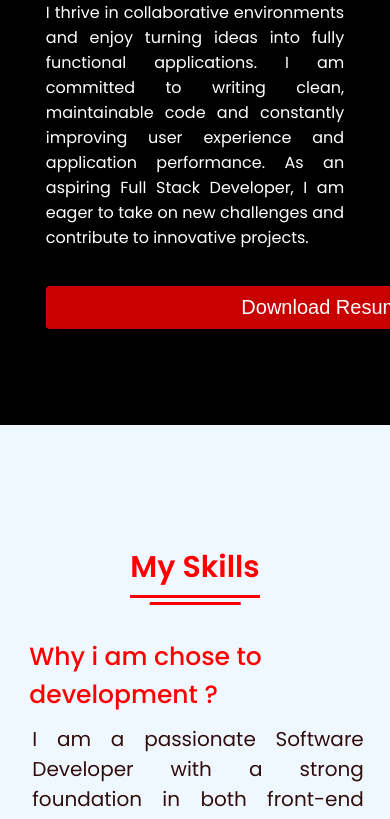
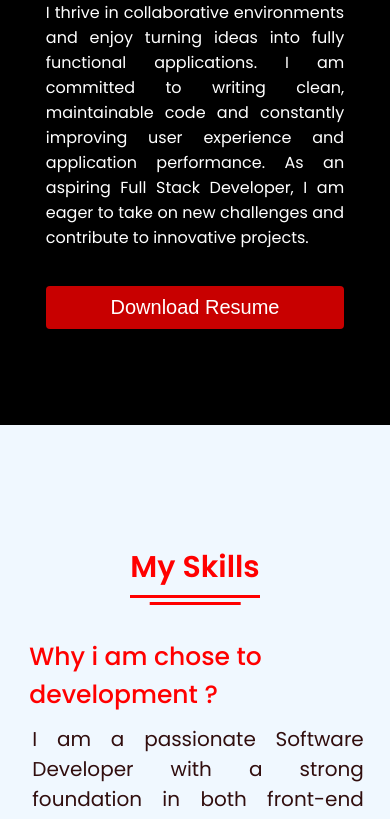
Before and after one commit to Dhruvad13/MyPortfolio, a plain HTML site: page index.html in a window 390 px wide. Shown: the part 2130-2949 px from the top of the page. Drawn offline with nearby package versions, Linux system fonts and the light colour scheme.

Commit message:
style.css

```diff
--- a/style.css
+++ b/style.css
@@ -864,7 +864,7 @@ textarea {
     flex-direction: column;
     align-items: center;
   }
-  .section .button button{
+  section .button button{
     width: 100%;
   }
 
```
